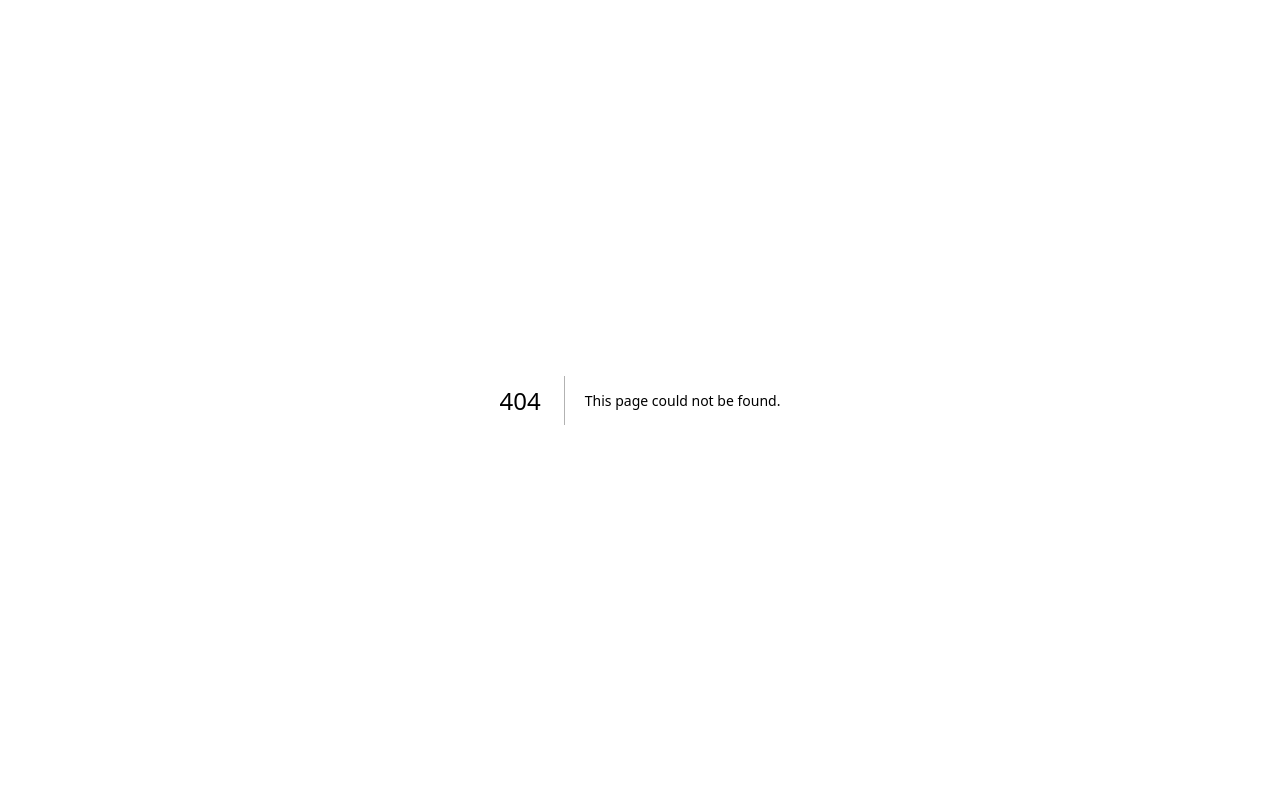
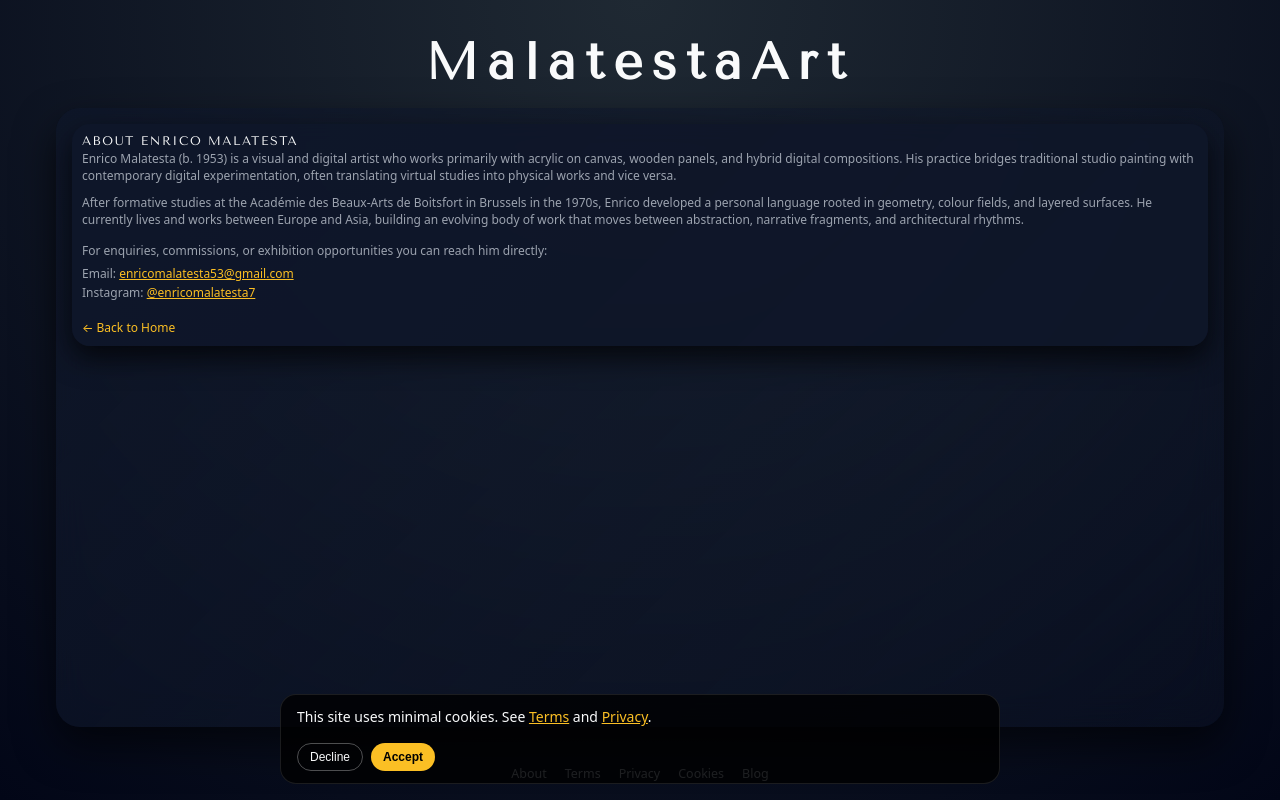
Before and after one commit to studioartegallery-cmd/enricomalatesta.art, a Next.js app: page /about in a window 1280 px wide. Before the commit this address had no page. Built offline with nearby package versions, Linux system fonts and the light colour scheme.

Commit message:
Add Blog page + home layout tweaks + About/Cookies fix

```diff
--- /dev/null
+++ b/src/app/about/page.tsx
@@ -0,0 +1,92 @@
+"use client";
+
+import Link from "next/link";
+
+const R2_BASE = process.env.NEXT_PUBLIC_R2_BASE || "";
+const TERMS_URL = R2_BASE ? `${R2_BASE}/admin/terms.pdf` : "#";
+const PRIVACY_URL = R2_BASE ? `${R2_BASE}/admin/privacy.pdf` : "#";
+
+export default function AboutPage() {
+  return (
+    <div className="page">
+      <header className="header">
+        <h1 className="site-title">MalatestaArt</h1>
+      </header>
+
+      <main className="main">
+        <section className="grid-wrapper">
+          <article className="art-card">
+            <div className="art-meta">
+              <div className="art-title">About Enrico Malatesta</div>
+              <div className="art-details">
+                Enrico Malatesta (b. 1953) is a visual and digital artist who works primarily with
+                acrylic on canvas, wooden panels, and hybrid digital compositions. His practice
+                bridges traditional studio painting with contemporary digital experimentation,
+                often translating virtual studies into physical works and vice versa.
+              </div>
+              <div className="art-details" style={{ marginTop: "8px" }}>
+                After formative studies at the Académie des Beaux-Arts de Boitsfort in Brussels in
+                the 1970s, Enrico developed a personal language rooted in geometry, colour fields,
+                and layered surfaces. He currently lives and works between Europe and Asia, building
+                an evolving body of work that moves between abstraction, narrative fragments, and
+                architectural rhythms.
+              </div>
+              <div className="art-details" style={{ marginTop: "12px" }}>
+                For enquiries, commissions, or exhibition opportunities you can reach him directly:
+              </div>
+              <div className="art-details" style={{ marginTop: "4px" }}>
+                Email:{" "}
+                <a
+                  href="mailto:enricomalatesta53@gmail.com"
+                  style={{ color: "#fbbf24" }}
+                >
+                  enricomalatesta53@gmail.com
+                </a>
+              </div>
+              <div className="art-details">
+                Instagram:{" "}
+                <a
+                  href="https://www.instagram.com/enricomalatesta7"
+                  target="_blank"
+                  rel="noopener noreferrer"
+                  style={{ color: "#fbbf24" }}
+                >
+                  @enricomalatesta7
+                </a>
+              </div>
+              <div className="art-details" style={{ marginTop: "16px" }}>
+                <Link href="/" style={{ color: "#fbbf24", textDecoration: "none" }}>
+                  ← Back to Home
+                </Link>
+              </div>
+            </div>
+          </article>
+        </section>
+      </main>
+
+      <footer className="footer">
+        <nav className="footer-nav">
+          <a href="/about">About</a>
+          <a href={TERMS_URL} download>
+            Terms
+          </a>
+          <a href={PRIVACY_URL} download>
+            Privacy
+          </a>
+          <a
+            href="#"
+            onClick={(e) => {
+              e.preventDefault();
+              document.cookie =
+                "emart_cookie_consent=; expires=Thu, 01 Jan 1970 00:00:00 GMT; path=/";
+              window.location.reload();
+            }}
+          >
+            Cookies
+          </a>
+          <a href="/blog">Blog</a>
+        </nav>
+      </footer>
+    </div>
+  );
+}
--- a/src/app/globals.css
+++ b/src/app/globals.css
@@ -57,18 +57,19 @@ body {
 
 .filter-button {
   border: 1px solid rgba(249, 250, 251, 0.3);
-  background: rgba(15, 23, 42, 0.7);
-  color: #e5e7eb;
+  background: transparent;
+  color: #9ca3af;
   padding: 6px 14px;
   border-radius: 999px;
   font-size: 0.85rem;
   cursor: pointer;
-  transition: background 0.15s ease, border-color 0.15s ease, transform 0.1s ease;
+  transition: background 0.15s ease, border-color 0.15s ease, transform 0.1s ease, color 0.15s ease;
 }
 
 .filter-button:hover {
-  background: rgba(15, 23, 42, 0.9);
+  background: rgba(15, 23, 42, 0.6);
   transform: translateY(-1px);
+  color: #e5e7eb;
 }
 
 .filter-button.active {
@@ -76,6 +77,7 @@ body {
   color: #111827;
   border-color: transparent;
 }
+
 
 /* Scrollable grid */
 
@@ -93,10 +95,12 @@ body {
   max-height: calc(100vh - 220px);
   overflow-y: auto;
   display: grid;
-  grid-template-columns: repeat(auto-fill, minmax(220px, 1fr));
+  grid-template-columns: minmax(0, 500px); /* same width as image/card */
+  justify-content: center;                 /* center the column */
   gap: 16px;
   padding-right: 4px;
 }
+
 
 /* Scrollbar */
 
@@ -116,7 +120,7 @@ body {
 /* Cards */
 
 .art-card {
-  position: relative;
+  position: center;
   display: flex;
   flex-direction: column;
   background: rgba(15, 23, 42, 0.9);
@@ -128,18 +132,16 @@ body {
 
 .art-image {
   border-radius: 14px;
-  aspect-ratio: 4 / 3;
+  height: 500px;
+  width: 100%;                              /* follow card width */
   background-size: cover;
   background-position: center;
   background-repeat: no-repeat;
 }
 
+
 .placeholder {
-  display: flex;
-  align-items: center;
-  justify-content: center;
-  font-size: 0.85rem;
-  color: #9ca3af;
+  display: block;
   background-image: linear-gradient(135deg, #1f2937, #0f172a);
 }
 
@@ -168,33 +170,36 @@ body {
   margin-top: 4px;
 }
 
+.art-footer {
+  display: flex;
+  align-items: center;
+  justify-content: space-between;
+  margin-top: 8px;
+}
+
 /* Buy button */
 
 .buy-button {
-  position: absolute;
-  right: 10px;
-  bottom: 10px;
-  padding: 6px 10px;
+  padding: 6px 14px;
   border-radius: 999px;
-  background: rgba(248, 250, 252, 0.12);
-  border: 1px solid rgba(248, 250, 252, 0.35);
-  color: #f9fafb;
-  font-size: 0.75rem;
+  background: #fbbf24;
+  border: none;
+  color: #111827;
+  font-size: 0.8rem;
+  font-weight: 600;
+  text-transform: none;
   text-decoration: none;
-  text-transform: uppercase;
-  letter-spacing: 0.08em;
+  cursor: pointer;
   display: inline-flex;
   align-items: center;
   justify-content: center;
-  backdrop-filter: blur(12px);
-  transition: background 0.15s ease, transform 0.1s ease, box-shadow 0.15s ease;
+  transition: background 0.15s ease, transform 0.1s ease, box-shadow 0.1s ease;
 }
 
 .buy-button:hover {
-  background: #fbbf24;
-  color: #111827;
+  background: #facc15;
+  transform: translateY(-1px);
   box-shadow: 0 10px 24px rgba(0, 0, 0, 0.9);
-  transform: translateY(-1px);
 }
 
 /* Footer */
--- a/src/app/layout.tsx
+++ b/src/app/layout.tsx
@@ -1,5 +1,6 @@
 import type { Metadata } from "next";
 import "./globals.css";
+import CookieBanner from "@/components/CookieBanner";
 
 export const metadata: Metadata = {
   title: "MalatestaArt",
@@ -15,13 +16,20 @@ export default function RootLayout({
     <html lang="en">
       <head>
         <link rel="preconnect" href="https://fonts.googleapis.com" />
-        <link rel="preconnect" href="https://fonts.gstatic.com" crossOrigin="anonymous" />
+        <link
+          rel="preconnect"
+          href="https://fonts.gstatic.com"
+          crossOrigin="anonymous"
+        />
         <link
           href="https://fonts.googleapis.com/css2?family=Tenor+Sans&display=swap"
           rel="stylesheet"
         />
       </head>
-      <body>{children}</body>
+      <body>
+        {children}
+        <CookieBanner />
+      </body>
     </html>
   );
 }
--- /dev/null
+++ b/src/components/CookieBanner.tsx
@@ -0,0 +1,128 @@
+"use client";
+
+import { useEffect, useState } from "react";
+
+const COOKIE_NAME = "emart_cookie_consent";
+
+function getCookie(name: string): string | null {
+  if (typeof document === "undefined") return null;
+  const value = `; ${document.cookie}`;
+  const parts = value.split(`; ${name}=`);
+
+  if (parts.length === 2) {
+    const lastPart = parts.pop();
+    if (!lastPart) return null;
+    const result = lastPart.split(";").shift();
+    return result ?? null;
+  }
+
+  return null;
+}
+
+function setCookie(name: string, value: string, days: number = 365): void {
+  if (typeof document === "undefined") return;
+  const date = new Date();
+  date.setTime(date.getTime() + days * 24 * 60 * 60 * 1000);
+  const expires = `expires=${date.toUTCString()}`;
+  document.cookie = `${name}=${value}; ${expires}; path=/`;
+}
+
+export default function CookieBanner() {
+  const [visible, setVisible] = useState(false);
+
+  useEffect(() => {
+    const existing = getCookie(COOKIE_NAME);
+    if (!existing) {
+      setVisible(true);
+    }
+  }, []);
+
+  if (!visible) return null;
+
+  const handleChoice = (value: "accepted" | "declined") => {
+    setCookie(COOKIE_NAME, value);
+    setVisible(false);
+  };
+
+  const linkStyle = {
+    color: "#fbbf24",
+    textDecoration: "underline",
+  } as const;
+
+  const buttonBase = {
+    borderRadius: 999,
+    fontSize: "12px",
+    padding: "6px 12px",
+    cursor: "pointer",
+    border: "1px solid rgba(255,255,255,0.3)",
+    background: "transparent",
+    color: "#f9fafb",
+  } as const;
+
+  const acceptStyle = {
+    ...buttonBase,
+    border: "none",
+    background: "#fbbf24",
+    color: "#000",
+    fontWeight: 600,
+  } as const;
+
+  return (
+    <div
+      style={{
+        position: "fixed",
+        left: 0,
+        right: 0,
+        bottom: 0,
+        zIndex: 50,
+        display: "flex",
+        justifyContent: "center",
+        padding: "0 16px 16px",
+      }}
+    >
+      <div
+        style={{
+          background: "rgba(0,0,0,0.8)",
+          color: "#f9fafb",
+          fontSize: "14px",
+          padding: "12px 16px",
+          borderRadius: 16,
+          border: "1px solid rgba(255,255,255,0.1)",
+          maxWidth: 720,
+          width: "100%",
+          display: "flex",
+          flexDirection: "column",
+          gap: 12,
+        }}
+      >
+        <p style={{ lineHeight: 1.4 }}>
+          This site uses minimal cookies. See{" "}
+          <a href="/api/download/terms" style={linkStyle}>
+            Terms
+          </a>{" "}
+          and{" "}
+          <a href="/api/download/privacy" style={linkStyle}>
+            Privacy
+          </a>
+          .
+        </p>
+        <div style={{ display: "flex", gap: 8, marginTop: 4 }}>
+          <button
+            type="button"
+            onClick={() => handleChoice("declined")}
+            style={buttonBase}
+          >
+            Decline
+          </button>
+          <button
+            type="button"
+            onClick={() => handleChoice("accepted")}
+            style={acceptStyle}
+          >
+            Accept
+          </button>
+        </div>
+      </div>
+    </div>
+  );
+}
```
Also changed, not shown: package.json (+17 -11 lines), src/app/blog/page.tsx (added, +64 -0 lines), src/app/page.tsx (+57 -41 lines), tsconfig.json (+12 -4 lines), 2 other files (tests, documents, lock files or other folders).
